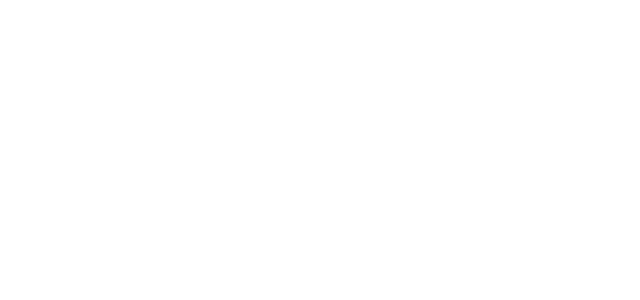
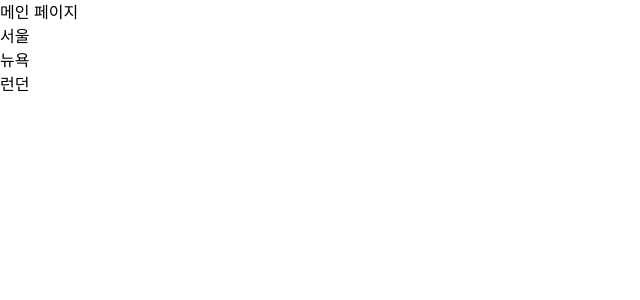
Before and after one commit to eun0leee/practice-nextjs, a Next.js app: page / in a window 1280 px wide. Shown: the top 300 px of the page, without its empty margins (0-640 px from the left). Built offline with nearby package versions, Linux system fonts and the light colour scheme.

Commit message:
feat : 페이지 구성, 페이지 간 이동

```diff
--- /dev/null
+++ b/src/app/[location]/page.tsx
@@ -0,0 +1,16 @@
+import HomeButton from '@/components/HomeButton';
+
+type Props = {
+  params: {
+    location: string;
+  };
+};
+
+export default function Detail({ params }: Props) {
+  return (
+    <div>
+      <h1>{params.location}의 3일 예보</h1>
+      <HomeButton />
+    </div>
+  );
+}
--- a/src/app/page.tsx
+++ b/src/app/page.tsx
@@ -1,3 +1,20 @@
+import Link from 'next/link';
+
 export default function Home() {
-  return <main></main>;
+  return (
+    <main>
+      <h1>메인 페이지</h1>
+      <ul>
+        <li>
+          <Link href="/seoul">서울</Link>
+        </li>
+        <li>
+          <Link href="/newyork">뉴욕</Link>
+        </li>
+        <li>
+          <Link href="/london">런던</Link>
+        </li>
+      </ul>
+    </main>
+  );
 }
--- /dev/null
+++ b/src/components/HomeButton.tsx
@@ -0,0 +1,17 @@
+'use client';
+
+import { useRouter } from 'next/navigation';
+
+export default function HomeButton() {
+  const router = useRouter();
+
+  const handleClickButton = () => {
+    router.push('/');
+  };
+
+  return (
+    <button type="button" onClick={handleClickButton}>
+      홈으로
+    </button>
+  );
+}
```
